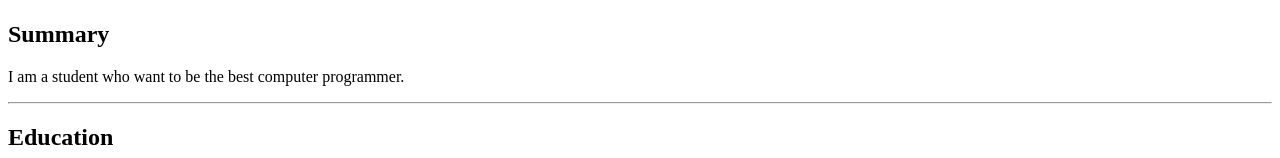
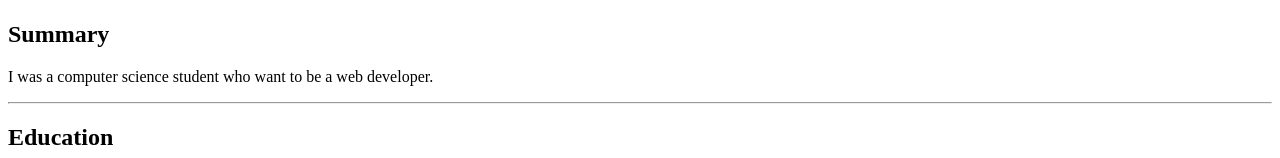
Before and after one commit to vick1208/resume-html, a plain HTML site: page index.html in a window 1280 px wide. Shown: the part 283-441 px from the top of the page. Drawn offline with Linux system fonts and the light colour scheme.

Commit message:
Edit summary

```diff
--- a/index.html
+++ b/index.html
@@ -11,7 +11,7 @@
     <h1>Vicky Alexander Susanto</h1>
     <img src="./img/profile-pic.jpg" alt="my profile picture" height="200" />
     <h2>Summary</h2>
-    <p>I am a student who want to be the best computer programmer.</p>
+    <p>I was a computer science student who want to be a web developer.</p>
     <hr />
     <h2>Education</h2>
     <ul>
```
